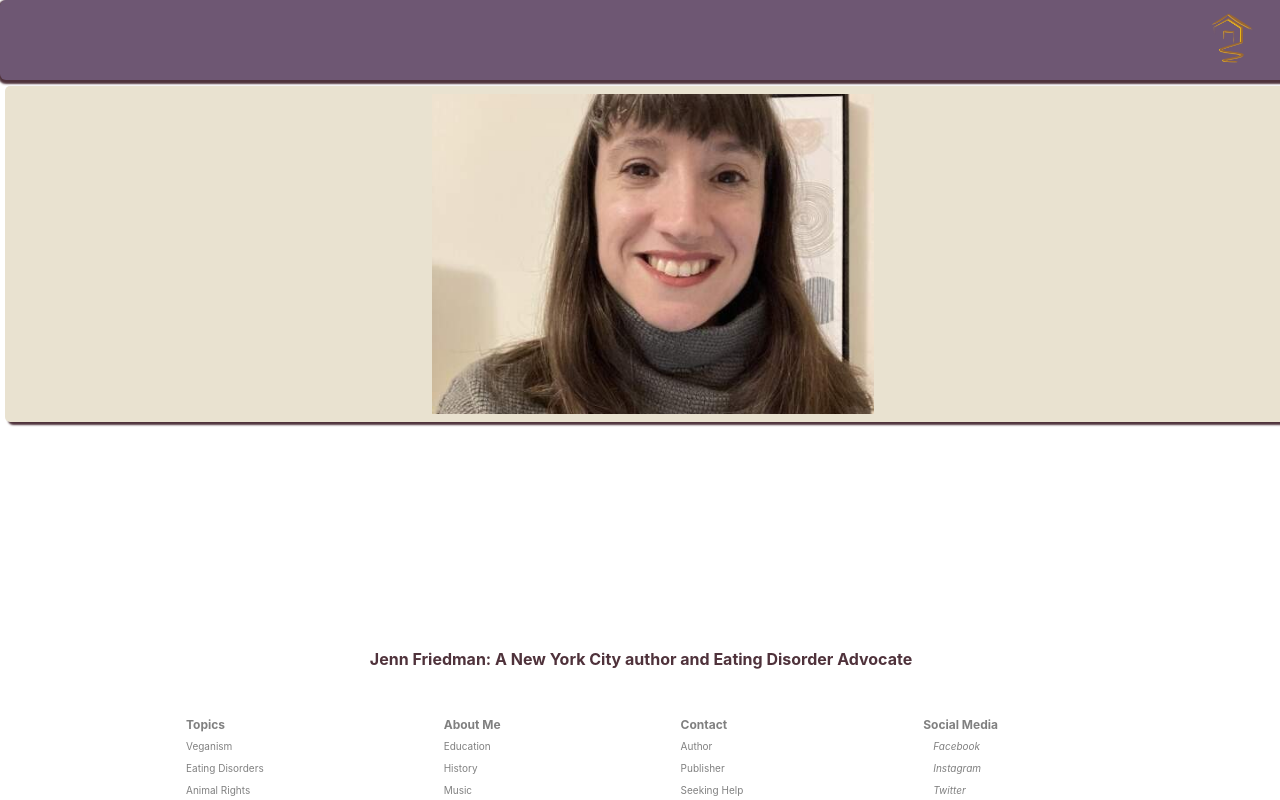
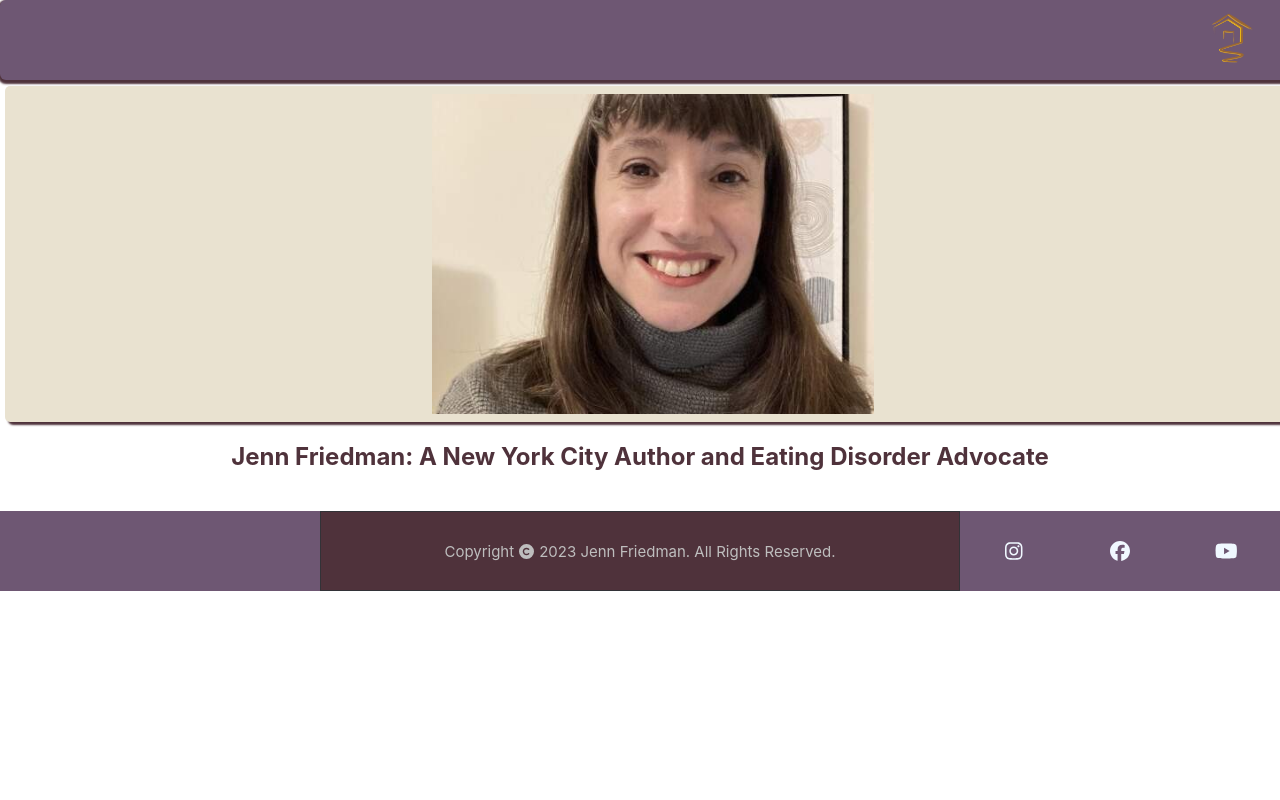
Before and after one commit to anneliesekappey/jenn-friedman-client, a React (Create React App) app: page / in a window 1280 px wide. Shown: the top 800 px of the page. Built offline with nearby package versions, Linux system fonts and the light colour scheme.

Commit message:
new simpler footer

```diff
--- a/package.json
+++ b/package.json
@@ -3,11 +3,17 @@
   "version": "0.1.0",
   "private": true,
   "dependencies": {
+    "@fortawesome/free-brands-svg-icons": "^6.3.0",
+    "@fortawesome/free-solid-svg-icons": "^6.3.0",
+    "@fortawesome/react-fontawesome": "^0.2.0",
     "@testing-library/jest-dom": "^5.16.5",
     "@testing-library/react": "^13.4.0",
     "@testing-library/user-event": "^13.5.0",
+    "mdb-ui-kit": "^6.1.0",
     "react": "^18.2.0",
     "react-dom": "^18.2.0",
+    "react-fontawesome": "^1.7.1",
+    "react-responsive-modal": "^6.4.1",
     "react-scripts": "5.0.1",
     "styled-components": "^5.3.6",
     "web-vitals": "^2.1.4"
--- a/src/App.css
+++ b/src/App.css
@@ -1,3 +1,17 @@
 .App {
   text-align: center;
+  min-height: 100vh;
+  flex-direction: column;
 }
+
+body {
+  margin: 0;
+  padding: 0;
+}
+
+/* footer {
+  background-color: gray;
+  text-align: center;
+  margin-top: auto;
+  padding: 8px;
+} */
--- /dev/null
+++ b/src/components/Footer.css
@@ -0,0 +1,155 @@
+a {
+    color: inherit;
+}
+.item1 {
+    border: none;
+    background-color: #6e5773;
+    color: #6bd1f0;
+    padding-left: 10px;
+    font-size: 20px;
+    display: flex;
+    justify-content: left;
+    align-items: center;
+}
+.item1:hover {
+    text-decoration: none;
+    color: #4f323b;
+}
+.item1:focus {
+    outline: 0;
+}
+.item2 {
+    background: #4f323b;
+    color: rgb(190, 190, 190);
+    margin: 1px;
+    font-size: 15px;
+    display: flex;
+    justify-content: center;
+    align-items: center;
+}
+
+.item3 {
+    font-size: 20px;
+    background: #6e5773;
+    display: flex;
+    justify-content: center;
+    align-items: center;
+}
+.item3:hover {
+    background-color: #000000;
+    transition: 0.4s;
+}
+.item4 {
+    font-size: 20px;
+    background: #6e5773;
+    display: flex;
+    justify-content: center;
+    align-items: center;
+}
+.item4:hover {
+    background-color: #4267b2;
+    transition: 0.4s;
+}
+.item5 {
+    font-size: 20px;
+    background: #6e5773;
+    display: flex;
+    justify-content: center;
+    align-items: center;
+}
+.item5:hover {
+    background-color: #da0e0e;
+    transition: 0.4s;
+}
+
+.footer-container {
+    color: aliceblue;
+    text-align: center;
+    background-color: rgba(49, 49, 54, 0.993);
+    font-size: 20px;
+    width: 100%;
+    height: 5rem;
+    margin-top: 40px;
+    display: grid;
+    grid-template-columns: 3fr 6fr 1fr 1fr 1fr;
+}
+
+/* Extra small devices (phones, 600px and down) */
+@media only screen and (max-width: 600px) {
+    .item1 {
+        font-size: 12px;
+        padding-left: 3px;
+    }
+    .item2 {
+        font-size: 7px;
+    }
+    .item3,
+    .item4,
+    .item5 {
+        font-size: 12px;
+    }
+}
+
+/* Small devices (portrait tablets and large phones, 600px and up) */
+@media only screen and (min-width: 600px) {
+    .item1 {
+        font-size: 14px;
+        padding-left: 5px;
+    }
+    .item2 {
+        font-size: 9px;
+    }
+    .item3,
+    .item4,
+    .item5 {
+        font-size: 14px;
+    }
+}
+
+/* Medium devices (landscape tablets, 768px and up) */
+@media only screen and (min-width: 768px) {
+    .item1 {
+        font-size: 16px;
+        padding-left: 6px;
+    }
+    .item2 {
+        font-size: 11px;
+    }
+    .item3,
+    .item4,
+    .item5 {
+        font-size: 16px;
+    }
+}
+
+/* Large devices (laptops/desktops, 992px and up) */
+@media only screen and (min-width: 992px) {
+    .item1 {
+        font-size: 18px;
+        padding-left: 8px;
+    }
+    .item2 {
+        font-size: 13px;
+    }
+    .item3,
+    .item4,
+    .item5 {
+        font-size: 18px;
+    }
+}
+
+/* Extra large devices (large laptops and desktops, 1200px and up) */
+@media only screen and (min-width: 1200px) {
+    .item1 {
+        font-size: 20px;
+        padding-left: 10px;
+    }
+    .item2 {
+        font-size: 15px;
+    }
+    .item3,
+    .item4,
+    .item5 {
+        font-size: 20px;
+    }
+}
--- a/src/components/Footer.js
+++ b/src/components/Footer.js
@@ -1,65 +1,39 @@
 import React from 'react'
+import './Footer.css'
+import { FontAwesomeIcon } from '@fortawesome/react-fontawesome'
 import {
-  Box,
-  Container,
-  Row,
-  Column,
-  FooterLink,
-  Heading,
-} from './FooterStyles'
+  faYoutube,
+  faInstagram,
+  faFacebook,
+} from '@fortawesome/free-brands-svg-icons'
+import { faCopyright } from '@fortawesome/free-solid-svg-icons'
 
 const Footer = () => {
   return (
-    <Box>
-      <h4 style={{ color: '#4f323b', textAlign: 'center', marginTop: '2px' }}>
-        Jenn Friedman: A New York City author and Eating Disorder Advocate
-      </h4>
-      <Container>
-        <Row>
-          <Column>
-            <Heading>Topics</Heading>
-            <FooterLink href="#">Veganism</FooterLink>
-            <FooterLink href="#">Eating Disorders</FooterLink>
-            <FooterLink href="#">Animal Rights</FooterLink>
-          </Column>
-          <Column>
-            <Heading>About Me</Heading>
-            <FooterLink href="#">Education</FooterLink>
-            <FooterLink href="#">History</FooterLink>
-            <FooterLink href="#">Music</FooterLink>
-          </Column>
-          <Column>
-            <Heading>Contact</Heading>
-            <FooterLink href="#">Author</FooterLink>
-            <FooterLink href="#">Publisher</FooterLink>
-            <FooterLink href="#">Seeking Help</FooterLink>
-          </Column>
-          <Column>
-            <Heading>Social Media</Heading>
-            <FooterLink href="#">
-              <i className="fab fa-facebook-f">
-                <span style={{ marginLeft: '10px' }}>Facebook</span>
-              </i>
-            </FooterLink>
-            <FooterLink href="#">
-              <i className="fab fa-instagram">
-                <span style={{ marginLeft: '10px' }}>Instagram</span>
-              </i>
-            </FooterLink>
-            <FooterLink href="#">
-              <i className="fab fa-twitter">
-                <span style={{ marginLeft: '10px' }}>Twitter</span>
-              </i>
-            </FooterLink>
-            <FooterLink href="#">
-              <i className="fab fa-youtube">
-                <span style={{ marginLeft: '10px' }}>YouTube</span>
-              </i>
-            </FooterLink>
-          </Column>
-        </Row>
-      </Container>
-    </Box>
+    <footer className="footer">
+      <div className="footer-container">
+        <div className="item1"></div>
+
+        <div className="item2">
+          <span style={{ paddingRight: 5 }}>Copyright </span>
+          <FontAwesomeIcon icon={faCopyright} />{' '}
+          <span style={{ paddingLeft: 5 }}>
+            {new Date().getFullYear()} Jenn Friedman. All Rights Reserved.
+          </span>
+        </div>
+        <a href="#top" target="_blank" className="item3">
+          <FontAwesomeIcon icon={faInstagram} />
+        </a>
+        <a href="#top" target="_blank" className="item4">
+          <FontAwesomeIcon icon={faFacebook} />
+        </a>
+        <a href="#top" target="_blank" className="item5">
+          <FontAwesomeIcon icon={faYoutube} />
+        </a>
+
+        {/* {false && <PrivacyModal click={true} />} */}
+      </div>
+    </footer>
   )
 }
 
--- a/src/components/FooterStyles.js
+++ /dev/null
@@ -1,53 +0,0 @@
-import styled from 'styled-components'
-
-export const Box = styled.div`
-  padding: 3px 1px;
-  background: white;
-  height: 140px;
-  position: fixed;
-  bottom: 10px;
-  width: 100%;
-  margin: Auto;
-  clear: both;
-
-  @media (max-width: 1000px) {
-    padding: 10px 4px;
-  }
-`
-export const Container = styled.div`
-  display: flex;
-  flex-direction: column;
-  justify-content: center;
-  max-width: 1000px;
-  margin: 5px;
-  height: 130px;
-`
-export const Column = styled.div`
-  display: flex;
-  flex-direction: column;
-  text-align: left;
-  margin-left: 180px;
-  height: 120px;
-`
-export const Row = styled.div`
-  display: flex;
-  flex-direction: row;
-  height: 100px;
-`
-export const FooterLink = styled.a`
-  color: gray;
-  margin-bottom: 10px;
-  font-size: 10px;
-  text-decoration: none;
-
-  &:hover {
-    color: black;
-    transition: 200ms ease-in;
-  }
-`
-export const Heading = styled.p`
-  font-size: 12px;
-  color: gray;
-  margin-bottom: 8px;
-  font-weight: bold;
-`
--- a/src/components/JennAll.js
+++ b/src/components/JennAll.js
@@ -4,27 +4,27 @@ import { JennText } from './JennText'
 import { JennDiv } from './Shared'
 
 export const JennAll = () => {
-  const [hover, setHover] = useState(false)
-  const onHover = () => {
-    setHover(true)
+  const [tap, setTap] = useState(false)
+  const onTap = () => {
+    setTap(true)
   }
 
-  const onLeave = () => {
-    setHover(false)
+  const onDoubleTap = () => {
+    setTap(false)
   }
 
   useEffect(() => {
-    onLeave()
+    onDoubleTap()
   }, [])
 
   return (
     <div
-      onMouseEnter={onHover}
-      onMouseLeave={onLeave}
+      onTouchStart={onTap}
+      onTouchEnd={onDoubleTap}
       role="textbox"
       tabIndex="-3"
     >
-      {hover ? (
+      {tap ? (
         <JennText />
       ) : (
         <JennDiv>
--- a/src/index.js
+++ b/src/index.js
@@ -1,17 +1,14 @@
-import React from 'react';
-import ReactDOM from 'react-dom/client';
-import './index.css';
-import App from './App';
-import reportWebVitals from './reportWebVitals';
+import React from 'react'
+import ReactDOM from 'react-dom/client'
+import './index.css'
+import App from './App'
+import reportWebVitals from './reportWebVitals'
 
-const root = ReactDOM.createRoot(document.getElementById('root'));
+const root = ReactDOM.createRoot(document.getElementById('root'))
 root.render(
-  <React.StrictMode>
-    <App />
-  </React.StrictMode>
-);
+  // <React.StrictMode>
+  <App />
+  // </React.StrictMode>
+)
 
-// If you want to start measuring performance in your app, pass a function
-// to log results (for example: reportWebVitals(console.log))
-// or send to an analytics endpoint. Learn more: https://bit.ly/CRA-vitals
-reportWebVitals();
+reportWebVitals()
--- a/src/pages/Home.js
+++ b/src/pages/Home.js
@@ -6,6 +6,9 @@ export const Home = () => {
   return (
     <div>
       <JennAll />
+      <h2 style={{ color: '#4f323b', textAlign: 'center', marginTop: '20px' }}>
+        Jenn Friedman: A New York City Author and Eating Disorder Advocate
+      </h2>
       <Footer />
     </div>
   )
```
Also changed, not shown: 1 other file (tests, documents, lock files or other folders).
